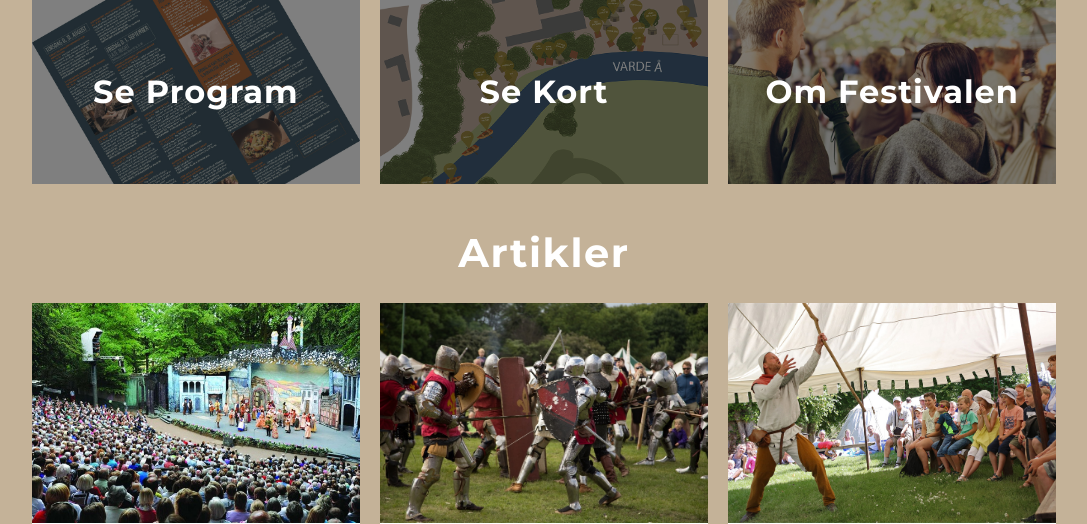
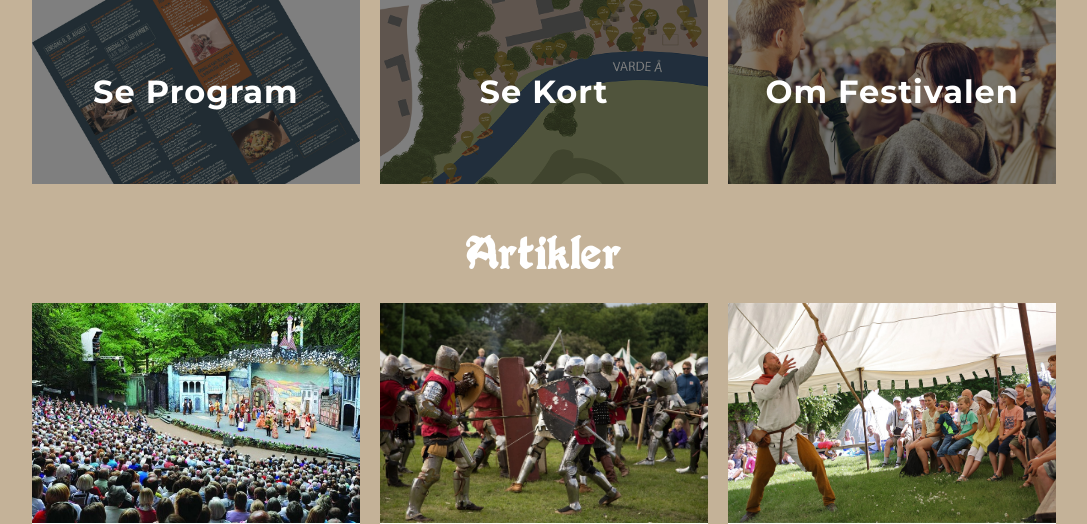
Before and after one commit to lagfoss/eksamenforbedring, a PHP site: page / in a window 1280 px wide. Shown: the part 539-1063 px from the top of the page, without its empty margins (96-1183 px from the left). Run offline with PHP 8.4, Linux system fonts and the light colour scheme.

Commit message:
overskrift font

```diff
--- a/assets/css/styles.css
+++ b/assets/css/styles.css
@@ -151,9 +151,9 @@ width: 100%;
 
 /* 'Artikler' på index, samt i styleguiden */
 .overskrift{
-  font-family: 'Montserrat', sans-serif;
+  font-family: 'augusta','Montserrat', sans-serif;
   margin: auto;
-  font-size: 40px;
+  font-size: 50px;
   padding: 40px 20px 0px 20px;
   letter-spacing: 1.2pt;
   line-height: 44pt;
```
